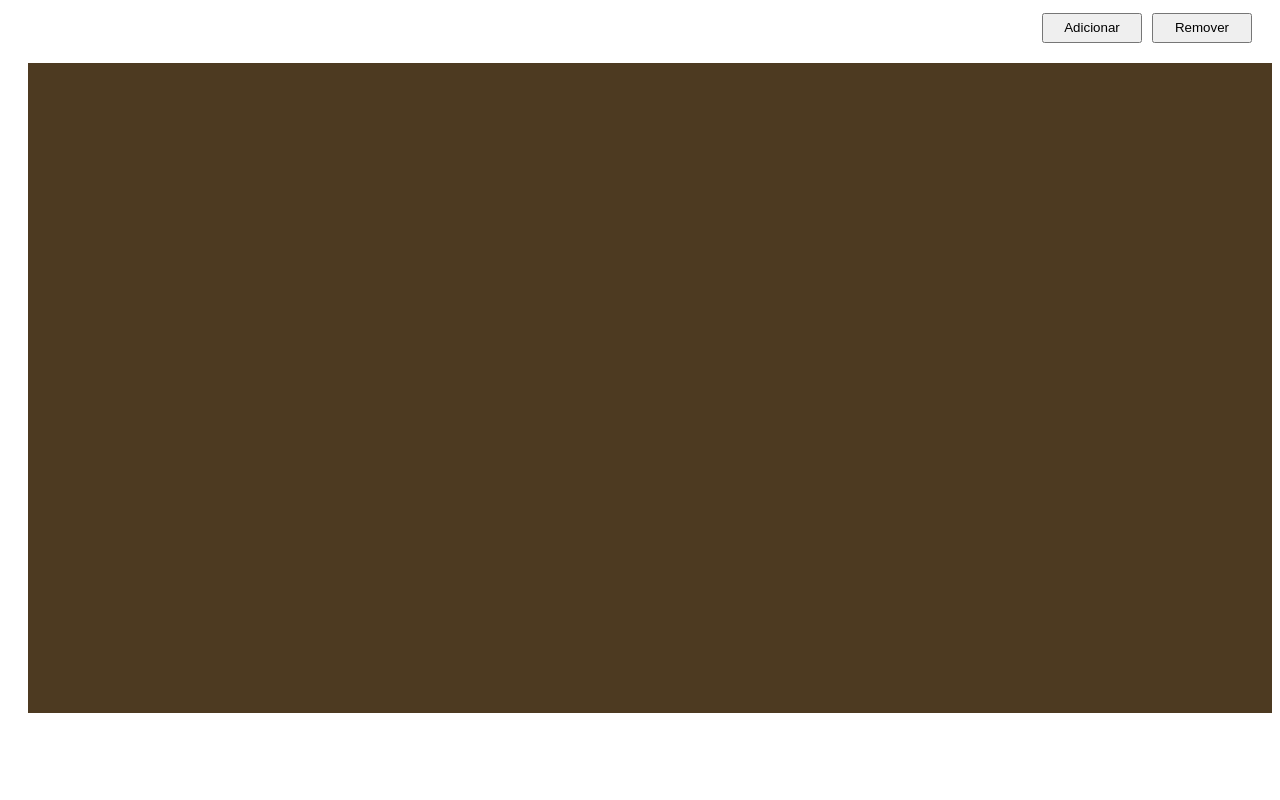
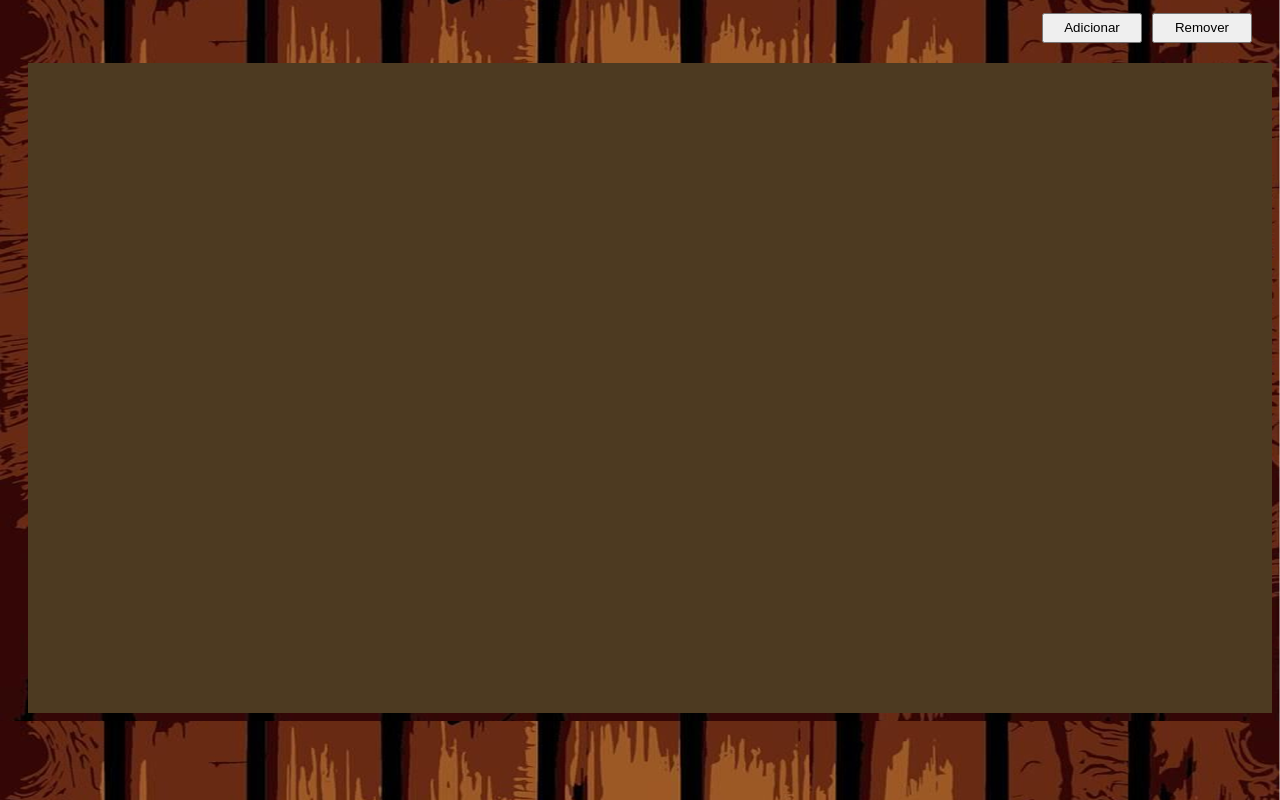
Before and after one commit to giastra/Tavena_Dente-de-dragao, a plain HTML site: page index.html in a window 1280 px wide. Drawn offline with Linux system fonts and the light colour scheme; the site is published under a folder, as on GitHub Pages, so addresses that start at the root find nothing.

Commit message:
correção do fundo

```diff
--- a/css/main.css
+++ b/css/main.css
@@ -1,6 +1,6 @@
 body {
 	/* cursor: none; */
-    background-image: url('/img/fundo.png');
+    background-image: url('../img/fundo.png');
     background-repeat:round;
     margin-top: 1%;
 
```
